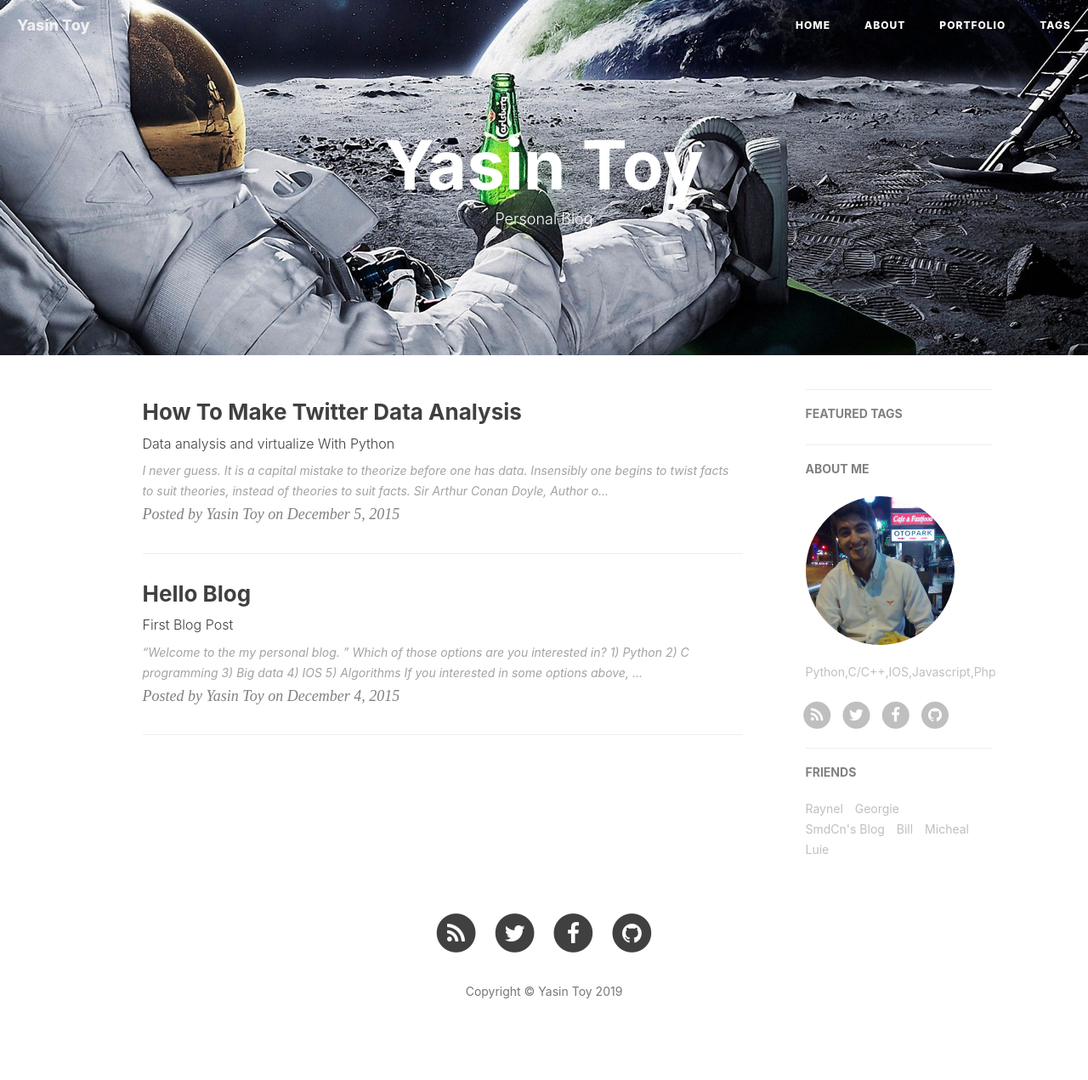
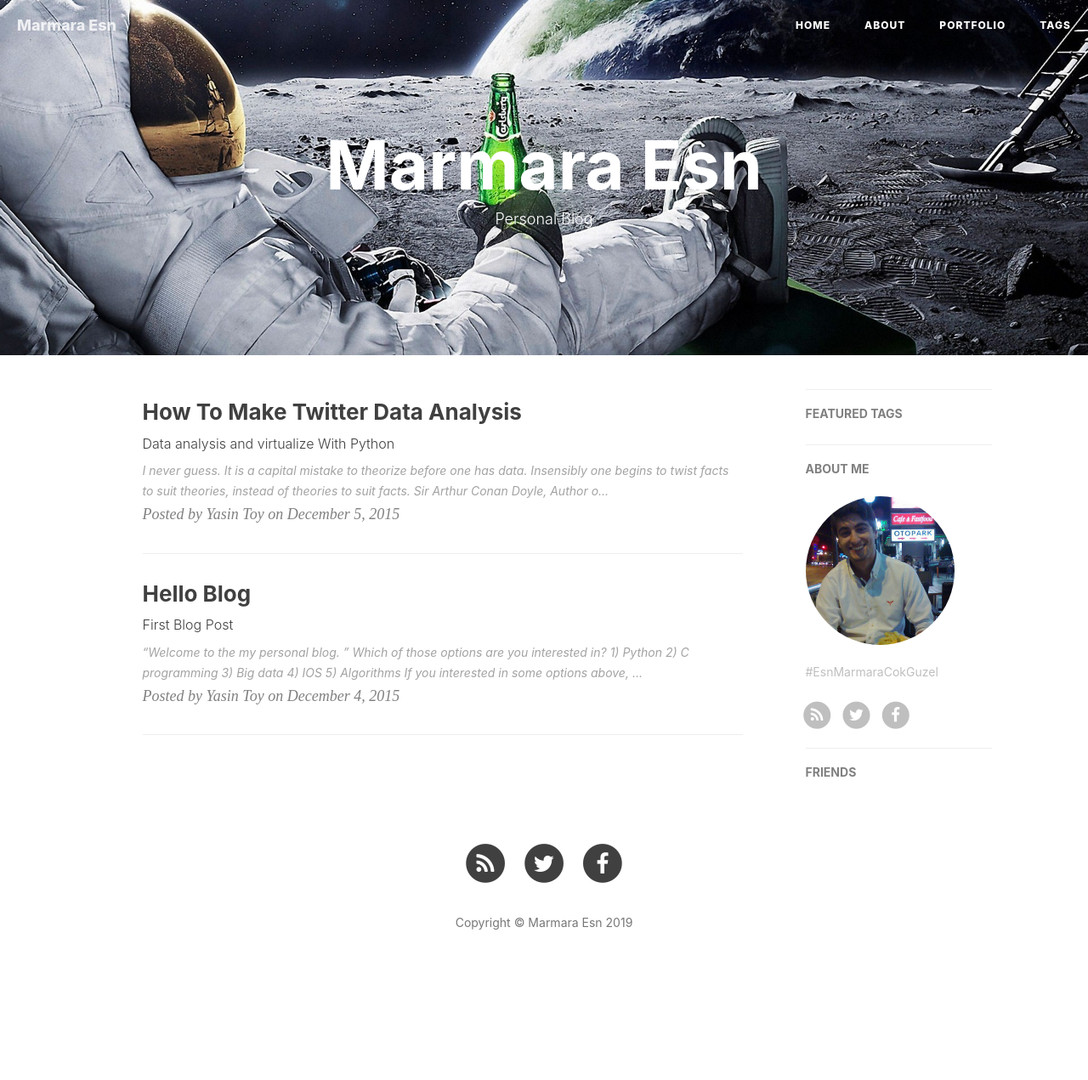
Before and after one commit to esnmarmara/blog.esnmarmara.github.io, a Jekyll site: the page built from index.html, in a window 1280 px wide. Shown: the whole page at 85% size. Built offline with Jekyll 4.4.1, drawn with Linux system fonts in a browser that asks for light colours; nearby versions of some CDN libraries; the list of posts is cut into pages by our own code; comment, search, counter and statistics services are not loaded; after the commit the page ends 1190 px from its top, so only the background shows below that.

Commit message:
config changes

```diff
--- a/_config.yml
+++ b/_config.yml
@@ -1,10 +1,10 @@
 # Site settings
-title: Yasin Toy
-SEOTitle: Yasin Toy |Personal Blog
+title: Marmara Esn
+SEOTitle: Marmara Esn | Blog
 header-img: img/Wallpaper-003.jpg
 email: yasin.toy@yandex.com
-description: "Computer Science and Enterpreneur"
-keyword: "Yasin Toy,Yasin,Computer Science,Python,Pythonista,Pythoner,IOS,C,C programming,Github,html,css,bootstrap"
+description: "Marmara Esn"
+keyword: "esn, marmara"
 url: "http://blog.esnmarmara.github.io"              # your host, for absolute URL
 baseurl: ""                             # for example, '/blog' if your blog hosted on 'host/blog'
 
@@ -14,9 +14,8 @@ baseurl: ""                             # for example, '/blog' if your blog host
 RSS: True
 #weibo_username:     huxpro
 #zhihu_username:     huxpro
-github_username:    yasintoy
-twitter_username:   yasin__toy
-facebook_username:  profile.php?id=100004484537961
+twitter_username:   esnmarmara
+facebook_username:  ESNmarmara1
 
 
 
@@ -54,14 +53,14 @@ disqus_username: yasintoy
 # Baidu Analytics
 #ba_track_id: 4cc1f2d8f3067386cc5cdb626a202900
 # Google Analytics
-ga_track_id: 'UA-71030690-1'            # Format: UA-xxxxxx-xx
-ga_domain: www.yasintoy.com
+#ga_track_id: 'UA-71030690-1'            # Format: UA-xxxxxx-xx
+#ga_domain: www.yasintoy.com
 
 
 
 # Sidebar settings
 sidebar: true                           # whether or not using Sidebar.
-sidebar-about-description: "Python,C/C++,IOS,Javascript,Php"
+sidebar-about-description: "#EsnMarmaraCokGuzel"
 sidebar-avatar: /img/sidebarAvatar.jpg      # use absolute URL, seeing it's used in both `/` and `/about/`
 
 
@@ -74,23 +73,5 @@ featured-condition-size: 1              # A tag will be featured if the size of
 
 # Friends
 friends: [
-    {
-        title: "Raynel",
-        href: "http://lingyu.wang/"
-    },{
-        title: "Georgie",
-        href: "http://hmqk1995.github.io"
-    },{
-        title: "SmdCn's Blog",
-        href: "http://blog.smdcn.net"
-    },{
-        title: "Bill",
-        href: "http://xieminis.me/"
-    },{
-        title: "Micheal",
-        href: "http://dhong.co"
-    },{
-        title: "Luie",
-        href: "http://ingf.github.io/"
-    }
+
 ]
```
